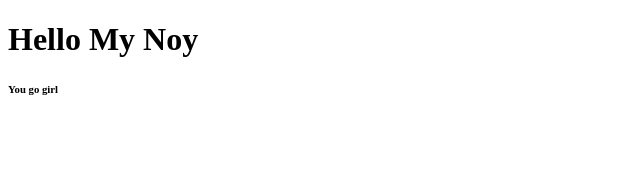
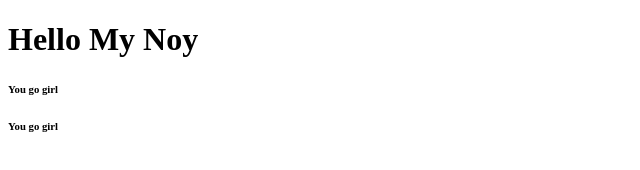
Before and after one commit to noyRK/GIT-TEST, a plain HTML site: page index.html in a window 1280 px wide. Shown: the full height of the page, 0-640 px from the left. Drawn offline with Linux system fonts and the light colour scheme.

Commit message:
Update index.html

```diff
--- a/index.html
+++ b/index.html
@@ -7,5 +7,6 @@
 <body>
 	<h1>Hello My Noy</h1>
 	<h6>You go girl</h6>
+	<h6>You go girl</h6>
 </body>
 </html>
```
